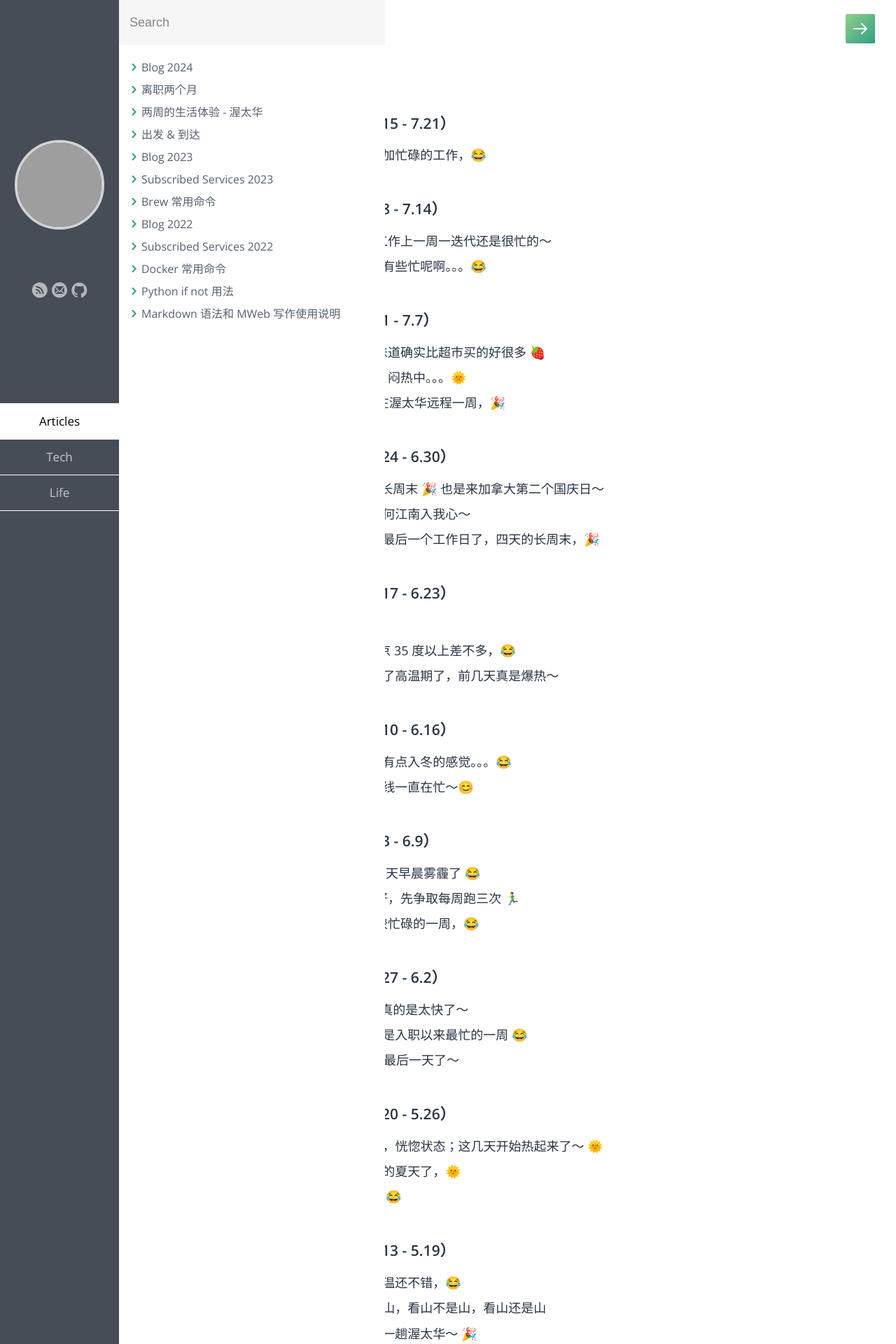
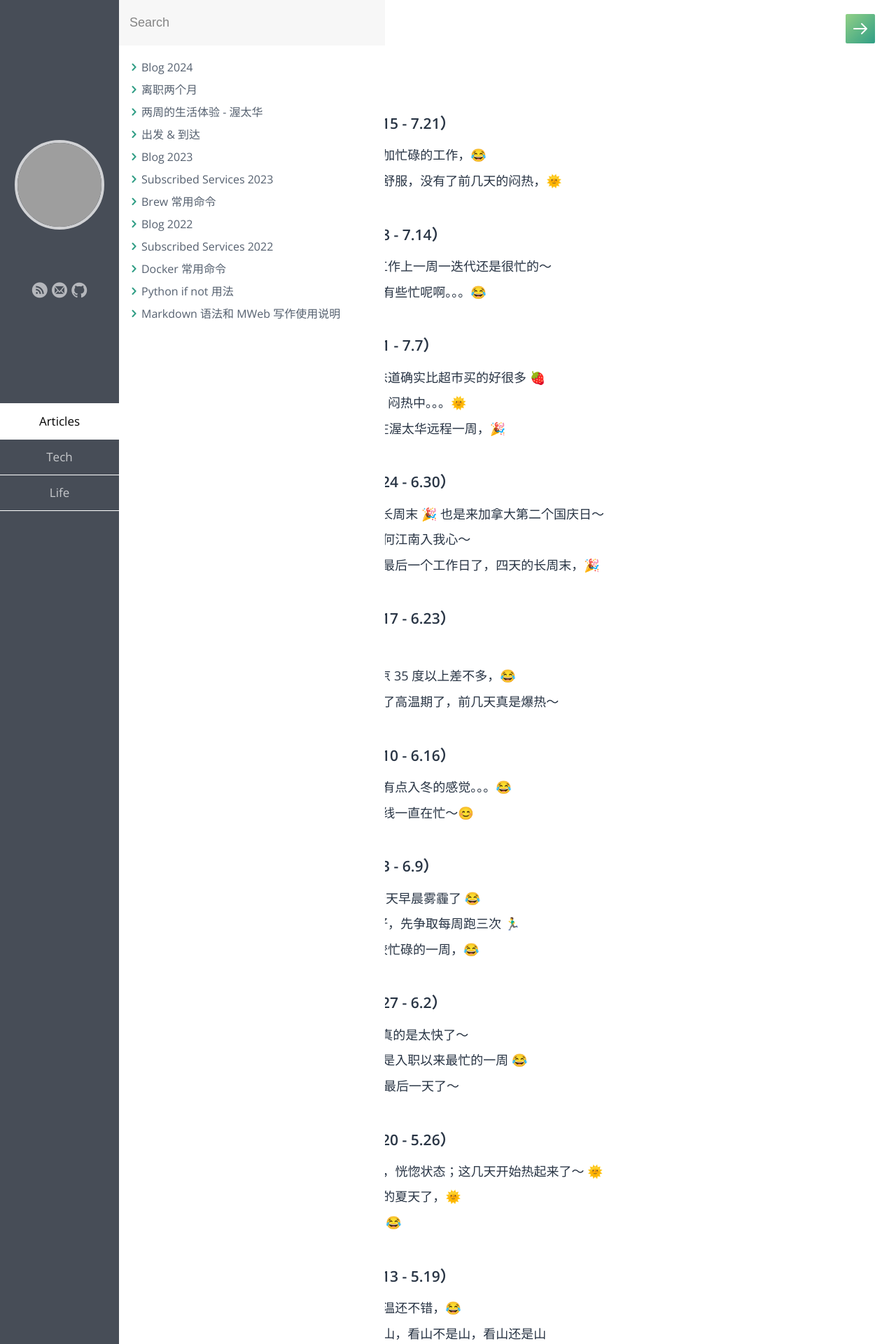
Before and after one commit to samxupeiran/samxupeiran.github.io, a Jekyll site: the page built from _posts/life/2024-01-02-my-blog.md, in a window 1280 px wide. Shown: the top 1920 px of the page at 70% size. Built offline with Jekyll 4.4.1, drawn with Linux system fonts in a browser that asks for light colours; some web fonts are replaced; some of the changed text lies outside the part shown; grey boxes are pictures that could not be loaded.

Commit message:
feat: add weekly blog 7/18

```diff
--- a/_posts/life/2024-01-02-my-blog.md
+++ b/_posts/life/2024-01-02-my-blog.md
@@ -8,6 +8,7 @@ tags: Blog
 
 - ### 2024 年 7 月 第 3 周（7.15 - 7.21）
      - 7.15 最近一直高温中，外加忙碌的工作，😂
+     - 7.18 今天大天晴，温度很舒服，没有了前几天的闷热，🌞
 
 - ### 2024 年 7 月 第 2 周（7.8 - 7.14）
      - 7.8 最近都会比较热了；工作上一周一迭代还是很忙的～
```
